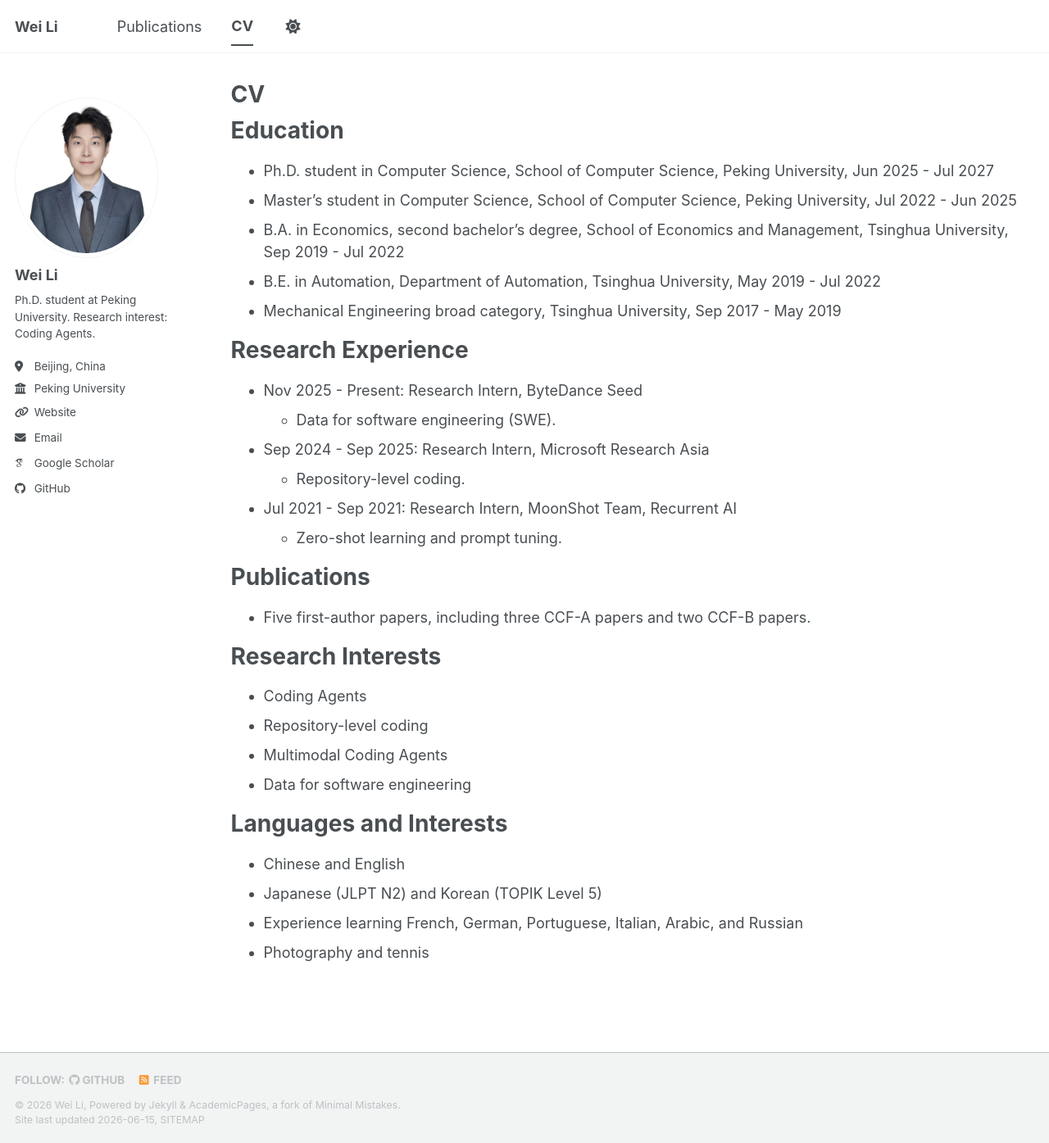
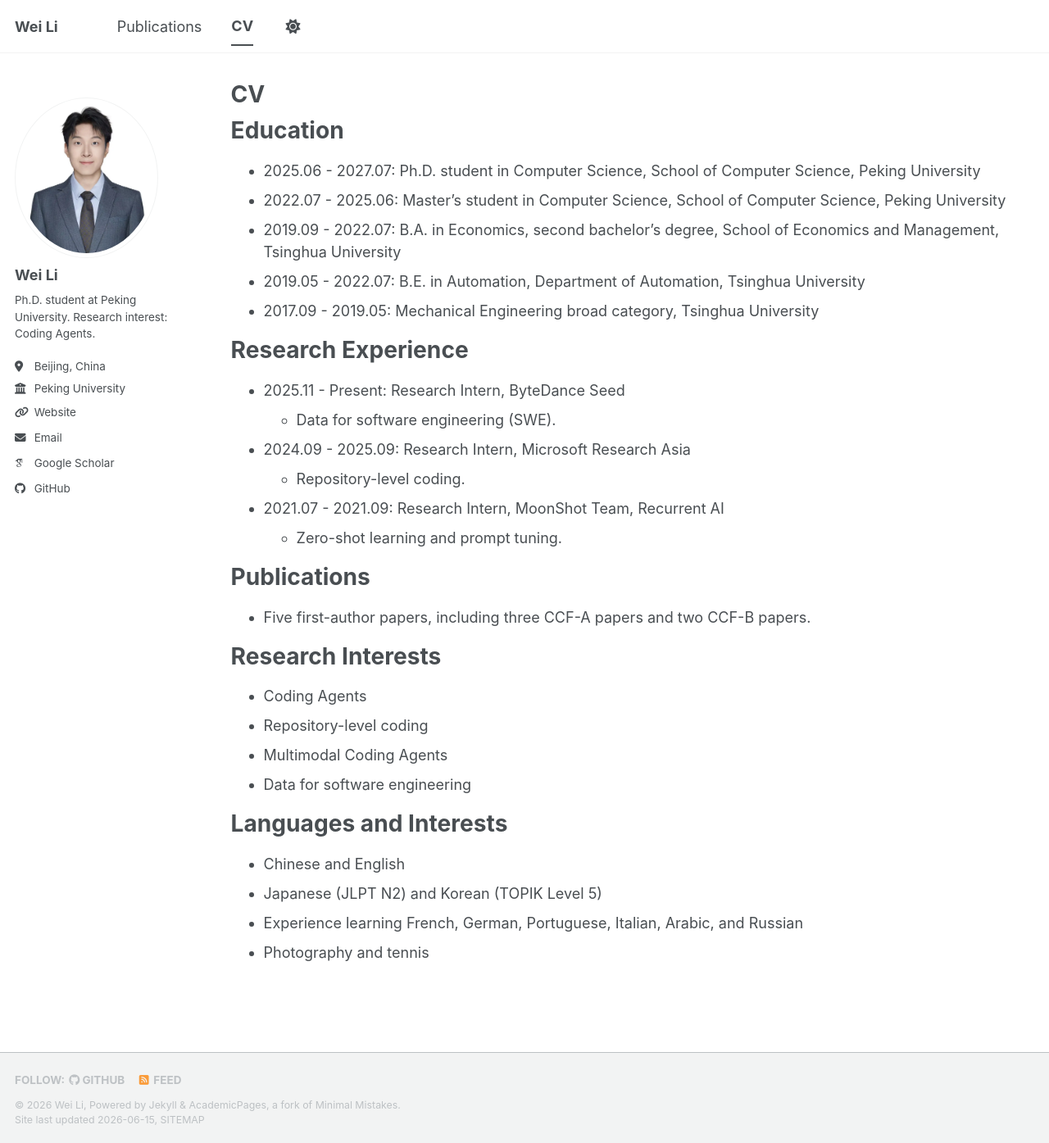
Before and after one commit to GMago-LeWay/GMago-LeWay.github.io, a Jekyll site: the page built from _pages/cv.md, in a window 1280 px wide and 1395 px high. Shown: the whole window at 82% size. Built offline with Jekyll 4.4.1, drawn with Linux system fonts in a browser that asks for light colours; some web fonts are replaced; a script bundle is joined from its source files by our own code; library files that are not in the unit come from our copies.

Commit message:
Polish homepage and publication lists
Co-authored-by: Cursor <cursoragent@cursor.com>

```diff
--- a/_includes/archive-single.html
+++ b/_includes/archive-single.html
@@ -52,7 +52,10 @@
     <p class="archive__item-excerpt" itemprop="description"><p>{{ post.excerpt | markdownify | remove: '<p>' | remove: '</p>' }}<strong><a href="{{ base_path }}{{ post.url }}" rel="permalink"> Read more</a></strong></p></p>
     {% endif %}
 
-    {% if post.citation and post.paperurl and post.slidesurl and post.bibtexurl %}
+    {% if post.collection == 'publications' and post.citation %}
+      {% assign authors = post.citation | split: ". (" | first %}
+      <p class="archive__item-excerpt" itemprop="description">{{ authors }}</p>
+    {% elsif post.citation and post.paperurl and post.slidesurl and post.bibtexurl %}
       <p>Recommended citation: {{ post.citation }}<br /><a href="{{ post.paperurl }}">Download Paper</a> | <a href="{{ post.slidesurl }}">Download Slides</a> | <a href="{{ post.bibtexurl }}">Download Bibtex</a></p>
     {% elsif post.citation and post.paperurl and post.slidesurl %}
       <p>Recommended citation: {{ post.citation }}<br /><a href="{{ post.paperurl }}">Download Paper</a> | <a href="{{ post.slidesurl }}">Download Slides</a></p>
--- a/_pages/cv.md
+++ b/_pages/cv.md
@@ -12,22 +12,22 @@ redirect_from:
 Education
 ======
 
-* Ph.D. student in Computer Science, School of Computer Science, Peking University, Jun 2025 - Jul 2027
-* Master's student in Computer Science, School of Computer Science, Peking University, Jul 2022 - Jun 2025
-* B.A. in Economics, second bachelor's degree, School of Economics and Management, Tsinghua University, Sep 2019 - Jul 2022
-* B.E. in Automation, Department of Automation, Tsinghua University, May 2019 - Jul 2022
-* Mechanical Engineering broad category, Tsinghua University, Sep 2017 - May 2019
+* 2025.06 - 2027.07: Ph.D. student in Computer Science, School of Computer Science, Peking University
+* 2022.07 - 2025.06: Master's student in Computer Science, School of Computer Science, Peking University
+* 2019.09 - 2022.07: B.A. in Economics, second bachelor's degree, School of Economics and Management, Tsinghua University
+* 2019.05 - 2022.07: B.E. in Automation, Department of Automation, Tsinghua University
+* 2017.09 - 2019.05: Mechanical Engineering broad category, Tsinghua University
 
 Research Experience
 ======
 
-* Nov 2025 - Present: Research Intern, ByteDance Seed
+* 2025.11 - Present: Research Intern, ByteDance Seed
   * Data for software engineering (SWE).
 
-* Sep 2024 - Sep 2025: Research Intern, Microsoft Research Asia
+* 2024.09 - 2025.09: Research Intern, Microsoft Research Asia
   * Repository-level coding.
 
-* Jul 2021 - Sep 2021: Research Intern, MoonShot Team, Recurrent AI
+* 2021.07 - 2021.09: Research Intern, MoonShot Team, Recurrent AI
   * Zero-shot learning and prompt tuning.
 
 Publications
```
Also changed, not shown: _pages/about.md (+48 -15 lines).
